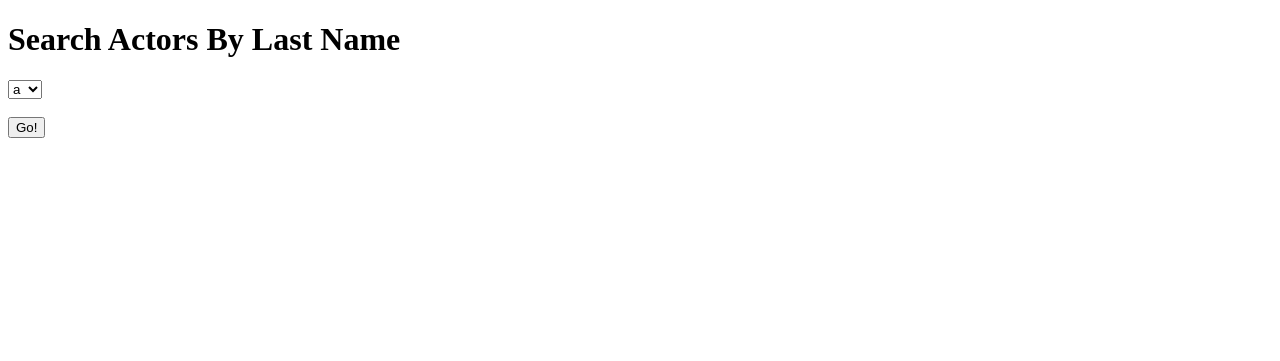
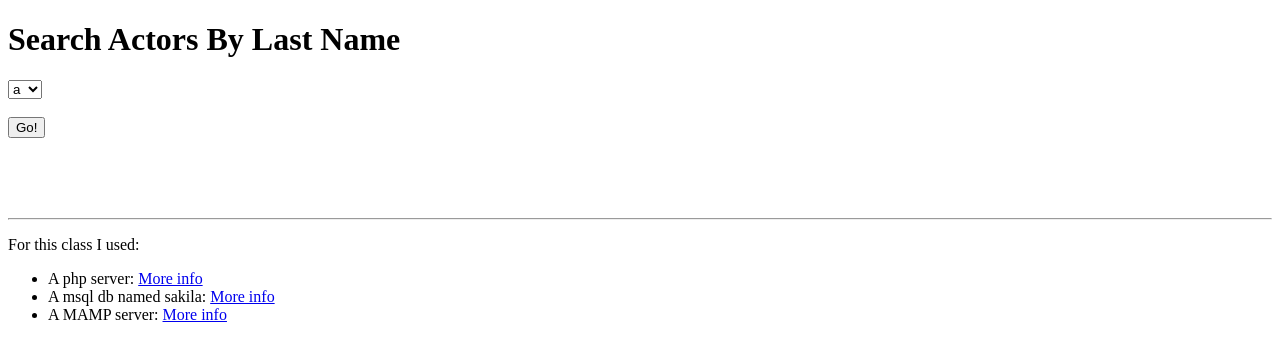
Before and after one commit to reisthi/envato, a PHP site: page /index.php in a window 1280 px wide. Shown: the top 361 px of the page. Run offline with PHP 8.4, Linux system fonts and the light colour scheme.

Commit message:
some docs

```diff
--- a/jquery/18-php-jquery/_partials/footer.php
+++ b/jquery/18-php-jquery/_partials/footer.php
@@ -1,3 +1,12 @@
 </div>
+
+<br><br><br><br>
+<hr>
+<p>For this class I used:</p>
+<ul>
+    <li>A php server: <a href='https://www.php.net/manual/en/features.commandline.webserver.php'>More info</a></li>
+    <li>A msql db named sakila: <a href='https://dev.mysql.com/doc/index-other.html'>More info</a></li>
+    <li>A MAMP server: <a href='https://www.mamp.info/en/'>More info</a></li>
+</ul>
 </body>
 </html>
```
